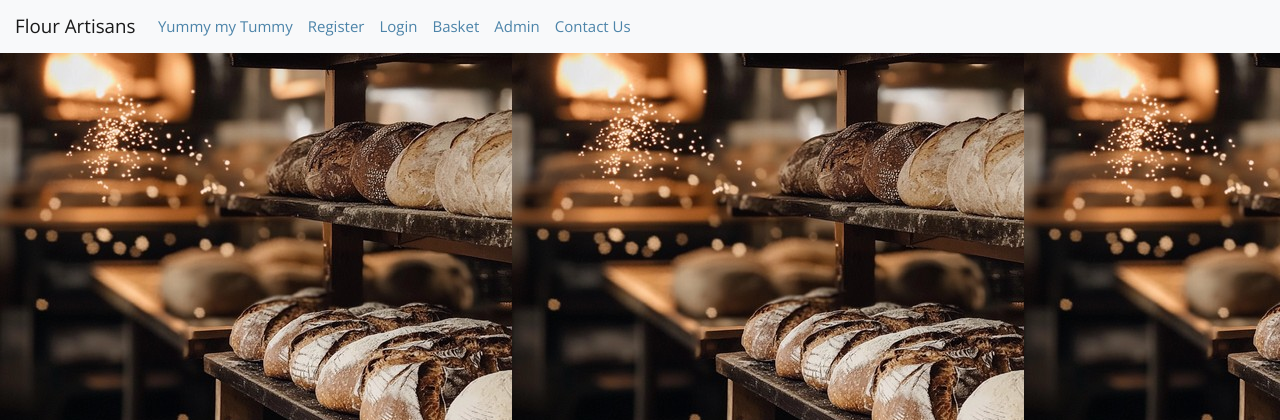
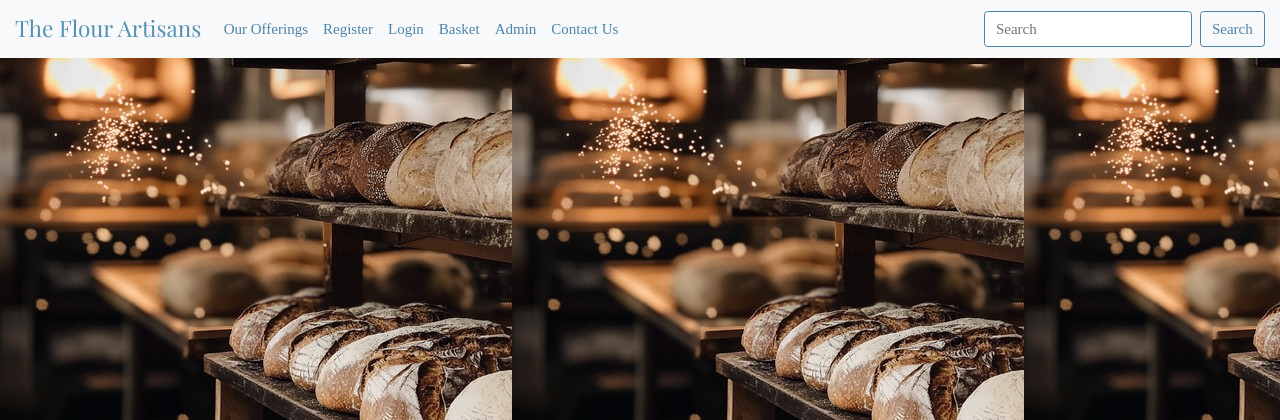
Before and after one commit to seysey01/FlourArtisansApp, a Flask app: page /basket in a window 1280 px wide. Shown: the top 420 px of the page. Run offline with Flask 3, Linux system fonts and the light colour scheme; data that the repository does not hold is empty.

Commit message:
updating nav style in base.html

```diff
--- a/templates/base.html
+++ b/templates/base.html
@@ -89,46 +89,45 @@
 <!--</nav>-->
 
 <!--UPDATED NAV -->
-<nav class="navbar navbar-expand-lg navbar-light bg-light">
-<!--    <a class="navbar-brand" href="/static">Flour Artisans</a>-->
-<a class="navbar-brand" href="{{ url_for('main.home') }}">Flour Artisans</a>
+<nav class="navbar navbar-expand-lg navbar-light bg-light" style="background-color: #f8f9fa;">
+  <a class="navbar-brand" href="{{ url_for('main.home') }}" style="color: rgb(87, 145, 178); font-family: 'Playfair Display', serif; font-size: 1.5rem;">The Flour Artisans</a>
   <button class="navbar-toggler" type="button" data-toggle="collapse" data-target="#navbarSupportedContent" aria-controls="navbarSupportedContent" aria-expanded="false" aria-label="Toggle navigation">
     <span class="navbar-toggler-icon"></span>
   </button>
 
   <div class="collapse navbar-collapse" id="navbarSupportedContent">
     <ul class="navbar-nav mr-auto">
-      <li class="nav-item active">
-        <a class="nav-link" href="/yum" style="color: rgb(76, 132, 169);">Yummy my Tummy<span class="sr-only">(current)</span></a>
+      <li class="nav-item">
+        <a class="nav-link" href="/yum" style="color: rgb(76, 132, 169); font-family: 'Lora', serif;">Our Offerings</a>
       </li>
       {% if current_user.is_authenticated %}
         <li class="nav-item">
-          <a class="nav-link" href="{{ url_for('main.logout') }}" style="color: rgb(76, 132, 169);">Logout</a>
+          <a class="nav-link" href="{{ url_for('main.logout') }}" style="color: rgb(76, 132, 169); font-family: 'Lora', serif;">Logout</a>
         </li>
       {% else %}
         <li class="nav-item">
-          <a class="nav-link" href="{{ url_for('main.register') }}" style="color: rgb(76, 132, 169);">Register</a>
+          <a class="nav-link" href="{{ url_for('main.register') }}" style="color: rgb(76, 132, 169); font-family: 'Lora', serif;">Register</a>
         </li>
         <li class="nav-item">
-          <a class="nav-link" href="{{ url_for('main.login') }}" style="color: rgb(76, 132, 169);">Login</a>
+          <a class="nav-link" href="{{ url_for('main.login') }}" style="color: rgb(76, 132, 169); font-family: 'Lora', serif;">Login</a>
         </li>
       {% endif %}
-      <li class="nav-item active">
-        <a class="nav-link" href="/basket" style="color: rgb(76, 132, 169);">Basket<span class="sr-only">(current)</span></a>
+      <li class="nav-item">
+        <a class="nav-link" href="/basket" style="color: rgb(76, 132, 169); font-family: 'Lora', serif;">Basket</a>
       </li>
-      <li class="nav-item active">
-        <a class="nav-link" href="/admin" style="color: rgb(76, 132, 169);">Admin<span class="sr-only">(current)</span></a>
+      <li class="nav-item">
+        <a class="nav-link" href="/admin" style="color: rgb(76, 132, 169); font-family: 'Lora', serif;">Admin</a>
       </li>
-      <li class="nav-item active">
-        <a class="nav-link" href="/contact" style="color: rgb(76, 132, 169);">Contact Us<span class="sr-only">(current)</span></a>
+      <li class="nav-item">
+        <a class="nav-link" href="/contact" style="color: rgb(76, 132, 169); font-family: 'Lora', serif;">Contact Us</a>
       </li>
-
-      <!-- ... (rest of the navbar) -->
     </ul>
-    <!-- ... (search form) -->
+    <form class="form-inline my-2 my-lg-0">
+      <input class="form-control mr-sm-2" style="border-color: rgb(76, 132, 169); color: rgb(76, 132, 169); font-family: 'Lora', serif;" type="search" placeholder="Search" aria-label="Search">
+      <button class="btn btn-outline-primary my-2 my-sm-0" type="submit" style="border-color: rgb(76, 132, 169); color: rgb(76, 132, 169); background-color: #f8f9fa; font-family: 'Lora', serif;">Search</button>
+    </form>
   </div>
 </nav>
-
 <!--END OF NAV-->
 
 {% block content %} {% endblock %}
```
